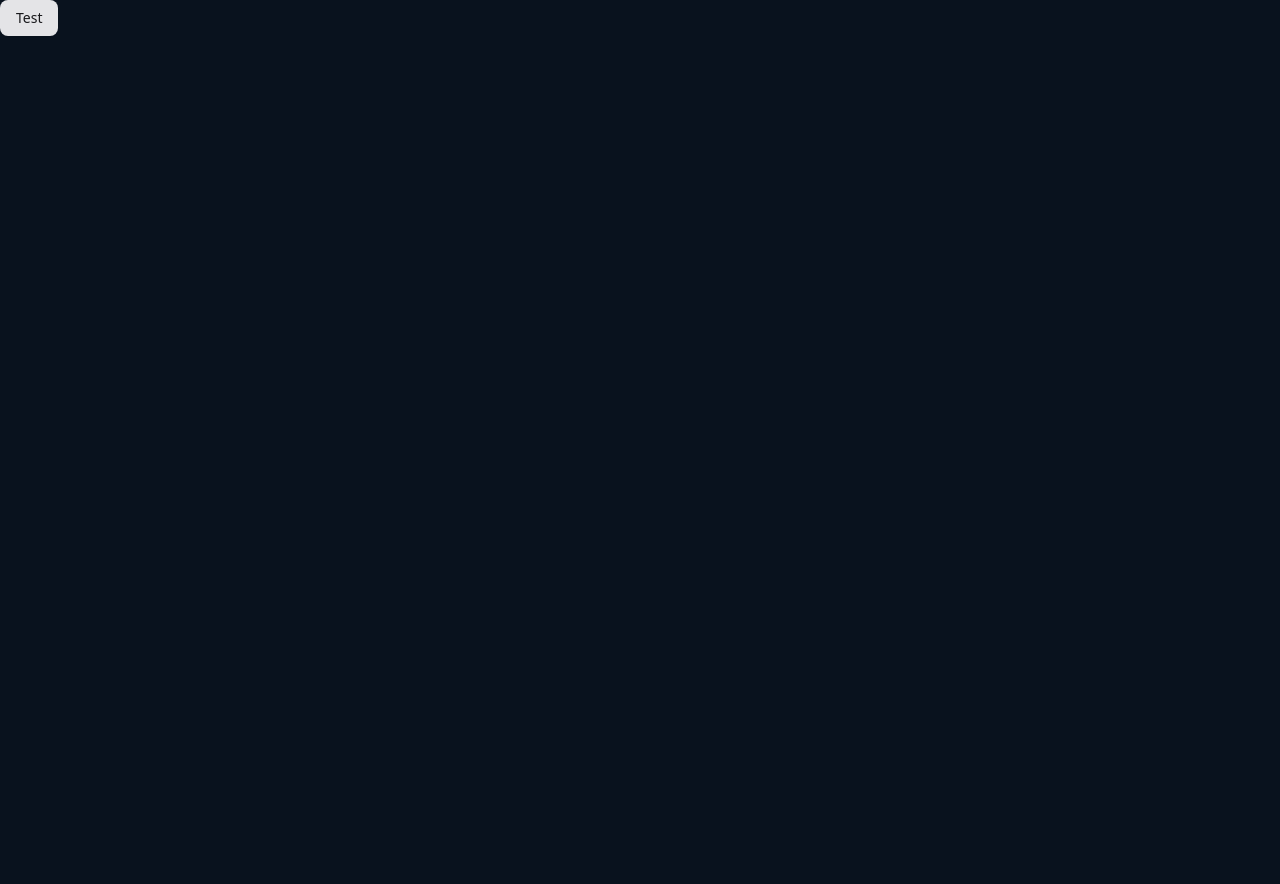
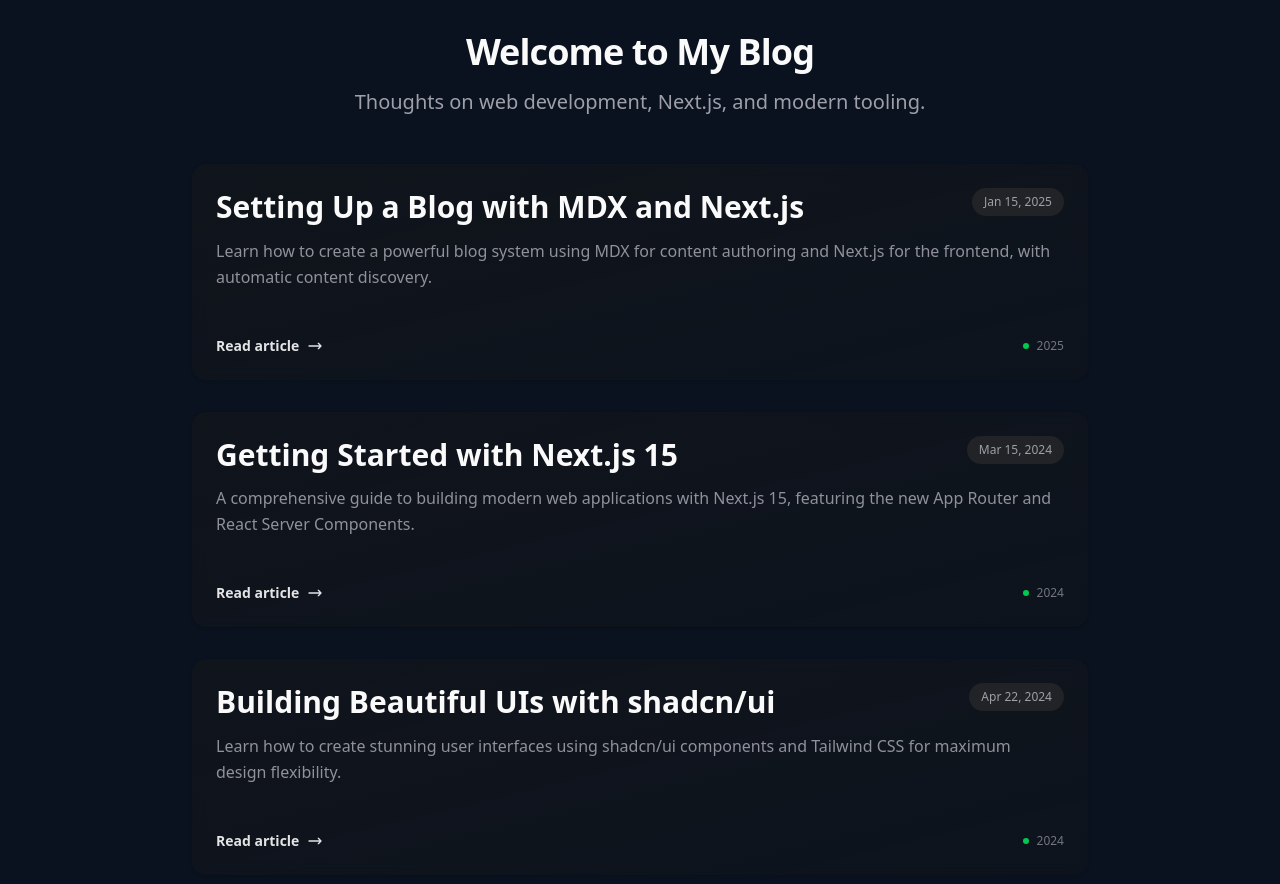
Before and after one commit to kittydev4444/blog-mdx-nextjs-shadcn, a Next.js app: page / in a window 1280 px wide. Shown: the top 884 px of the page. Before the commit the page ends 800 px from the top, so only its background shows below. Built offline with nearby package versions, Linux system fonts and the light colour scheme.

Commit message:
feat: implement card component and enhance blog page layout and style

```diff
--- a/src/app/blog/[slug]/page.tsx
+++ b/src/app/blog/[slug]/page.tsx
@@ -1,6 +1,9 @@
 import { mdxComponents } from "@/components/mdx-components";
+import { Button } from "@/components/ui/button";
 import { getAllSlugs, getPostBySlug } from "@/lib/mdx";
+import { ChevronLeft } from "lucide-react";
 import { MDXRemote } from "next-mdx-remote-client/rsc";
+import Link from "next/link";
 import { notFound } from "next/navigation";
 import rehypeHighlight from "rehype-highlight";
 
@@ -25,12 +28,23 @@ export default async function BlogPost({ params }: PageProps) {
 
   return (
     <article className="max-w-4xl mx-auto px-4 py-8">
+      <Button variant="ghost" size="sm" className="mb-8" asChild>
+        <Link href="/" className="flex items-center gap-2">
+          <ChevronLeft className="h-4 w-4" />
+          Back to Home
+        </Link>
+      </Button>
+
       <header className="mb-8">
         <h1 className="text-4xl font-bold mb-4">{post.title}</h1>
         <div className="flex items-center gap-4 text-muted-foreground">
-          <time dateTime={post.date}>{post.date}</time>
-          <span>•</span>
-          <span>{post.year}</span>
+          <time dateTime={post.date}>
+            {new Date(post.date).toLocaleDateString("en-US", {
+              year: "numeric",
+              month: "long",
+              day: "numeric",
+            })}
+          </time>
         </div>
       </header>
 
--- a/src/app/blog/page.tsx
+++ b/src/app/blog/page.tsx
@@ -4,7 +4,6 @@ import Link from "next/link";
 export default function BlogPage() {
   const posts = getAllPosts();
   const years = getAllYears();
-  // dkfjkdsfj
   return (
     <div className="max-w-4xl mx-auto px-4 py-8">
       <header className="mb-12">
--- a/src/app/page.tsx
+++ b/src/app/page.tsx
@@ -1,5 +1,85 @@
-import { Button } from "@/components/ui/button";
+import Link from "next/link";
+import { getAllPosts } from "@/lib/mdx";
+import { Card, CardContent, CardDescription, CardHeader, CardTitle } from "@/components/ui/card";
 
 export default function Home() {
-  return <Button>Test</Button>;
+  const posts = getAllPosts();
+
+  return (
+    <div className="container mx-auto px-4 py-8">
+      <div className="mb-12 text-center">
+        <h1 className="text-4xl font-bold tracking-tight mb-4">
+          Welcome to My Blog
+        </h1>
+        <p className="text-xl text-muted-foreground max-w-2xl mx-auto">
+          Thoughts on web development, Next.js, and modern tooling.
+        </p>
+      </div>
+
+      <div className="grid gap-8 max-w-4xl mx-auto">
+        {posts.map((post) => (
+          <Card
+            key={`${post.year}-${post.slug}`}
+            className="group relative overflow-hidden border-0 bg-gradient-to-br from-card/50 to-card/30 backdrop-blur-sm hover:shadow-2xl hover:shadow-primary/5 transition-all duration-300 hover:-translate-y-1"
+          >
+            <div className="absolute inset-0 bg-gradient-to-br from-primary/5 via-transparent to-accent/5 opacity-0 group-hover:opacity-100 transition-opacity duration-300" />
+
+            <CardHeader className="relative space-y-4 pb-4">
+              <div className="flex flex-col gap-3">
+                <div className="flex items-start justify-between gap-4">
+                  <CardTitle className="text-2xl md:text-3xl font-bold leading-tight group-hover:text-primary transition-colors duration-200">
+                    <Link
+                      href={`/blog/${post.slug}`}
+                      className="block"
+                    >
+                      {post.title}
+                    </Link>
+                  </CardTitle>
+                  <div className="shrink-0 rounded-full bg-muted/80 px-3 py-1.5 text-xs font-medium text-muted-foreground">
+                    <time dateTime={post.date}>
+                      {new Date(post.date).toLocaleDateString('en-US', {
+                        month: 'short',
+                        day: 'numeric',
+                        year: 'numeric'
+                      })}
+                    </time>
+                  </div>
+                </div>
+
+                {post.excerpt && (
+                  <CardDescription className="text-base leading-relaxed text-muted-foreground/90">
+                    {post.excerpt}
+                  </CardDescription>
+                )}
+              </div>
+            </CardHeader>
+
+            <CardContent className="relative pt-0">
+              <div className="flex items-center justify-between">
+                <Link
+                  href={`/blog/${post.slug}`}
+                  className="inline-flex items-center gap-2 text-sm font-semibold text-primary hover:gap-3 transition-all duration-200 group/link"
+                >
+                  <span>Read article</span>
+                  <svg
+                    className="h-4 w-4 transition-transform duration-200 group-hover/link:translate-x-1"
+                    fill="none"
+                    stroke="currentColor"
+                    viewBox="0 0 24 24"
+                  >
+                    <path strokeLinecap="round" strokeLinejoin="round" strokeWidth={2} d="M17 8l4 4m0 0l-4 4m4-4H3" />
+                  </svg>
+                </Link>
+
+                <div className="flex items-center gap-2 text-xs text-muted-foreground/70">
+                  <div className="h-1.5 w-1.5 rounded-full bg-green-500" />
+                  <span>{post.year}</span>
+                </div>
+              </div>
+            </CardContent>
+          </Card>
+        ))}
+      </div>
+    </div>
+  );
 }
--- /dev/null
+++ b/src/components/ui/card.tsx
@@ -0,0 +1,92 @@
+import * as React from "react"
+
+import { cn } from "@/lib/utils"
+
+function Card({ className, ...props }: React.ComponentProps<"div">) {
+  return (
+    <div
+      data-slot="card"
+      className={cn(
+        "bg-card text-card-foreground flex flex-col gap-6 rounded-xl border py-6 shadow-sm",
+        className
+      )}
+      {...props}
+    />
+  )
+}
+
+function CardHeader({ className, ...props }: React.ComponentProps<"div">) {
+  return (
+    <div
+      data-slot="card-header"
+      className={cn(
+        "@container/card-header grid auto-rows-min grid-rows-[auto_auto] items-start gap-1.5 px-6 has-data-[slot=card-action]:grid-cols-[1fr_auto] [.border-b]:pb-6",
+        className
+      )}
+      {...props}
+    />
+  )
+}
+
+function CardTitle({ className, ...props }: React.ComponentProps<"div">) {
+  return (
+    <div
+      data-slot="card-title"
+      className={cn("leading-none font-semibold", className)}
+      {...props}
+    />
+  )
+}
+
+function CardDescription({ className, ...props }: React.ComponentProps<"div">) {
+  return (
+    <div
+      data-slot="card-description"
+      className={cn("text-muted-foreground text-sm", className)}
+      {...props}
+    />
+  )
+}
+
+function CardAction({ className, ...props }: React.ComponentProps<"div">) {
+  return (
+    <div
+      data-slot="card-action"
+      className={cn(
+        "col-start-2 row-span-2 row-start-1 self-start justify-self-end",
+        className
+      )}
+      {...props}
+    />
+  )
+}
+
+function CardContent({ className, ...props }: React.ComponentProps<"div">) {
+  return (
+    <div
+      data-slot="card-content"
+      className={cn("px-6", className)}
+      {...props}
+    />
+  )
+}
+
+function CardFooter({ className, ...props }: React.ComponentProps<"div">) {
+  return (
+    <div
+      data-slot="card-footer"
+      className={cn("flex items-center px-6 [.border-t]:pt-6", className)}
+      {...props}
+    />
+  )
+}
+
+export {
+  Card,
+  CardHeader,
+  CardFooter,
+  CardTitle,
+  CardAction,
+  CardDescription,
+  CardContent,
+}
```
